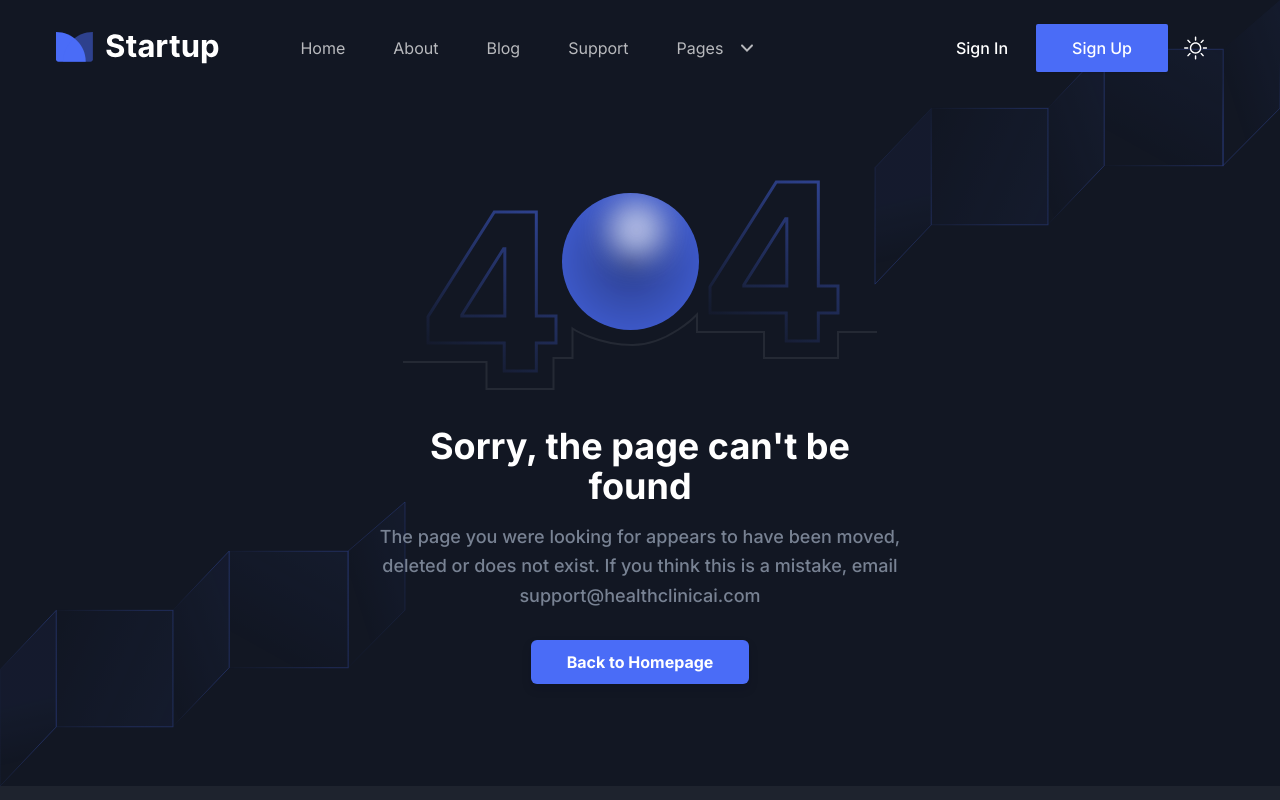
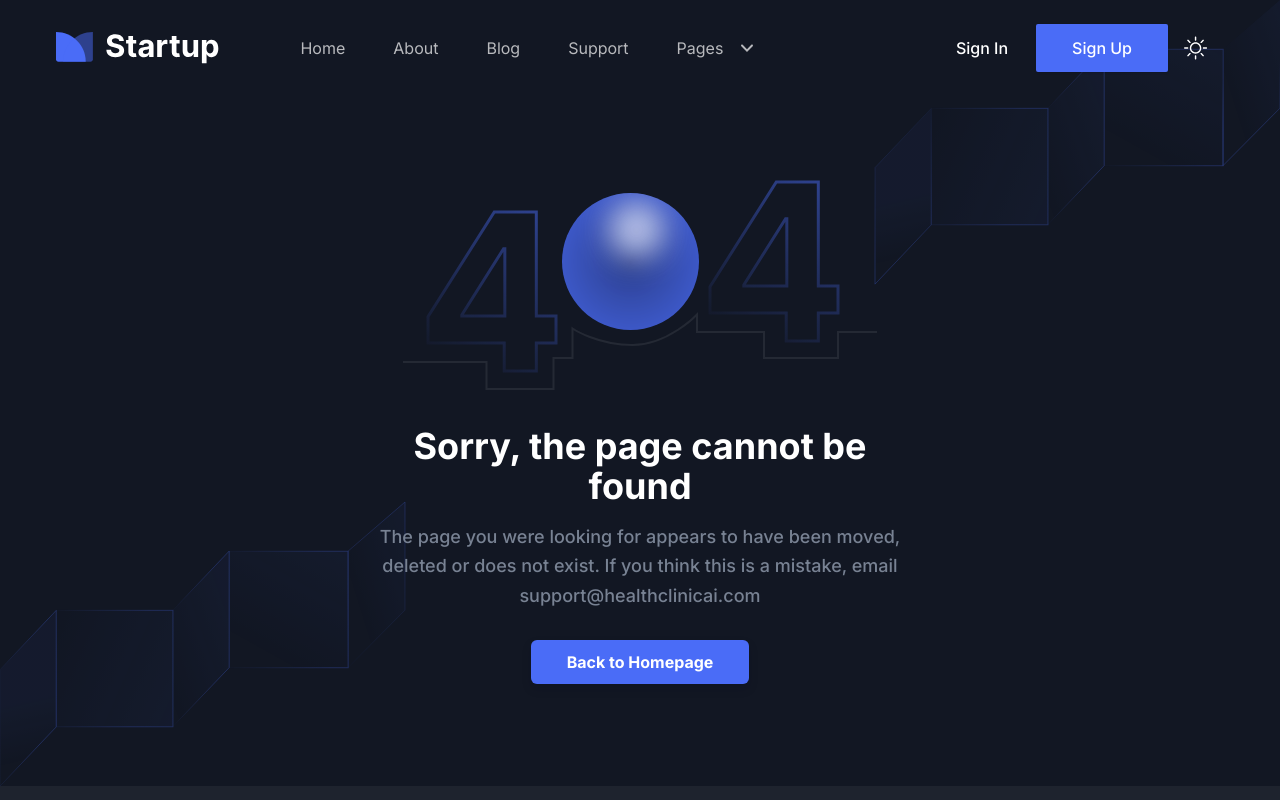
Before and after one commit to kyron-medical/HealthClinicAIWebsite, a Next.js app: page /error in a window 1280 px wide. Shown: the top 800 px of the page. Built offline with nearby package versions, Linux system fonts and the light colour scheme.

Commit message:
fix: apostrophe bugs

```diff
--- a/src/app/about/page.tsx
+++ b/src/app/about/page.tsx
@@ -15,7 +15,7 @@ const AboutPage = () => {
     <>
       <Breadcrumb
         pageName="About Page"
-        description="We help your medical practice automate every repetitive task you don't want to do. No more insurance verification, appointment rescheduling, or back-and-forth to pull records from another system! Use Health Clinic AI today."
+        description="We help your medical practice automate every repetitive task you do not want to do. No more insurance verification, appointment rescheduling, or back-and-forth to pull records from another system! Use Health Clinic AI today."
       />
       <AboutSectionOne />
       <AboutSectionTwo />
--- a/src/app/error/page.tsx
+++ b/src/app/error/page.tsx
@@ -142,7 +142,7 @@ const ErrorPage = () => {
                   </svg>
                 </div>
                 <h3 className="mb-4 text-3xl font-bold text-black dark:text-white sm:text-4xl">
-                  Sorry, the page can't be found
+                  Sorry, the page cannot be found
                 </h3>
                 <p className="mb-10 text-base font-medium leading-relaxed text-body-color sm:text-lg sm:leading-relaxed">
                   The page you were looking for appears to have been moved,
--- a/src/components/Contact/NewsLatterBox.tsx
+++ b/src/components/Contact/NewsLatterBox.tsx
@@ -32,7 +32,7 @@ const NewsLatterBox = () => {
           className="mb-5 flex w-full cursor-pointer items-center justify-center rounded-sm bg-primary px-9 py-4 text-base font-medium text-white shadow-submit duration-300 hover:bg-primary/90 dark:shadow-submit-dark"
         />
         <p className="text-center text-base leading-relaxed text-body-color dark:text-body-color-dark">
-          You'll be the first to know about new Health Clinic AI developments!
+          You will be the first to know about new Health Clinic AI developments!
         </p>
       </div>
 
```
